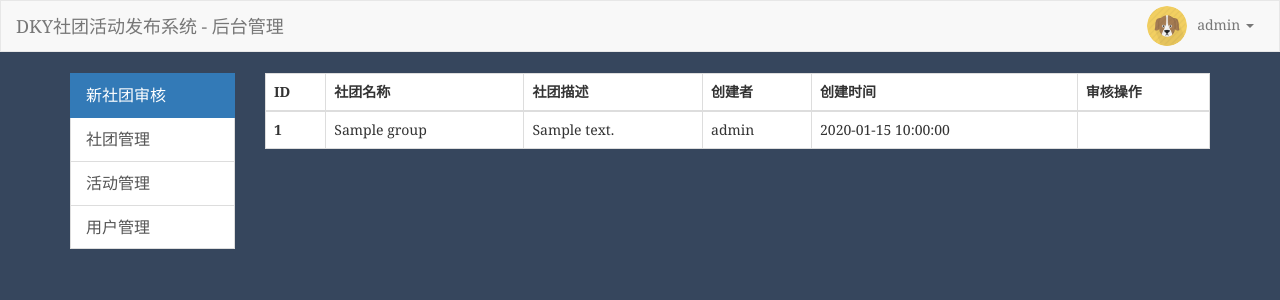
After one commit to cash2one/dky, a Flask app: page /admin/group in a window 1280 px wide. The commit adds this page. Shown: the top 300 px of the page. Run offline with Flask 2, Linux system fonts and the light colour scheme; a user stored in the database is signed in; data comes from the database, SQL or seed files in the repository; tables that the repository leaves empty hold one stand-in row (values such as "Sample post"); some libraries are stand-ins or nearby versions.

Commit message:
60 points

```diff
--- a/zoo/admin/views.py
+++ b/zoo/admin/views.py
@@ -1,4 +1,15 @@
 from flask import Blueprint
+from flask import render_template
 from flask_login import login_required
+from zoo.utils.access_control import admin_required
+from zoo.group.models import Group
+
 
 admin = Blueprint("admin", __name__)
+
+@admin.route("/group")
+@login_required
+@admin_required
+def admin_verify():
+    groups = Group.query.all()
+    return render_template("admin/verify.html", groups=groups)
--- a/zoo/app.py
+++ b/zoo/app.py
@@ -7,6 +7,7 @@ from zoo.user.views import user
 from zoo.group.views import group
 from zoo.activity.views import activity
 from zoo.reply.views import reply
+from zoo.admin.views import admin
 
 from zoo.user.models import User
 
@@ -36,6 +37,7 @@ def create_app(config=None):
 
 def configure_blueprints(app):
     app.register_blueprint(site, url_prefix=app.config["SITE_URL_PREFIX"])
+    app.register_blueprint(admin, url_prefix=app.config["ADMIN_URL_PREFIX"])
     app.register_blueprint(user, url_prefix=app.config["USER_URL_PREFIX"])
     app.register_blueprint(group, url_prefix=app.config["GROUP_URL_PREFIX"])
     app.register_blueprint(activity, url_prefix=app.config["ACTIVITY_URL_PREFIX"])
--- a/zoo/configs/default.py
+++ b/zoo/configs/default.py
@@ -32,3 +32,4 @@ class DefaultConfig(object):
     GROUP_URL_PREFIX = "/group"
     ACTIVITY_URL_PREFIX = "/activity"
     REPLY_URL_PREFIX = "/reply"
+    ADMIN_URL_PREFIX = "/admin"
--- a/zoo/site/views.py
+++ b/zoo/site/views.py
@@ -68,7 +68,7 @@ def login():
                     if user.role == 1:
                         login_user(user, remember=True)
                         flash('管理员登陆成功', 'info')
-                        return render_template("admin/index.html")
+                        return redirect(url_for('admin.admin_verify'))
                     else:
                         flash('你不是管理员', 'info')
                         return redirect(url_for('site.login'))
--- a/zoo/static/css/zoo.site.css
+++ b/zoo/static/css/zoo.site.css
@@ -5,6 +5,9 @@ body{
     font-family: Georgia, "Times New Roman", "Microsoft YaHei", "微软雅黑", STXihei, "华文细黑", serif;
 }
 
+table{
+    background-color: #fff;
+}
 textarea{
     resize: none;
 }
--- a/zoo/templates/admin/layout.html
+++ b/zoo/templates/admin/layout.html
@@ -24,10 +24,7 @@
                 <a class="navbar-brand" href="{{ url_for('site.index') }}">{{ config['SITE_NAME'] }} - 后台管理</a>
             </div>
             <div class="collapse navbar-collapse">
-                <ul class="nav navbar-nav">
-                    <li class="active"><a href="#">小组管理</a></li>
-                    <li><a href="#">成员管理</a></li>
-                </ul>
+
 
                 <ul class="nav navbar-nav navbar-right">
                     <li style="position: relative;"></li>
--- /dev/null
+++ b/zoo/templates/admin/verify.html
@@ -0,0 +1,45 @@
+{% extends "admin/layout.html" %}
+{% block body %}
+    <div class="row">
+        <div class="col-md-2">
+            <ul class="list-group">
+                <div class="list-group">
+                  <a href="{{ url_for('admin.admin_verify') }}" class="list-group-item active">新社团审核</a>
+                  <a href="#" class="list-group-item">社团管理</a>
+                  <a href="#" class="list-group-item">活动管理</a>
+                  <a href="#" class="list-group-item">用户管理</a>
+                </div>
+            </ul>
+        </div>
+        <div class="col-md-10">
+            <table class="table table-bordered table-hover">
+                <thead>
+                    <tr>
+                        <th>ID</th>
+                        <th>社团名称</th>
+                        <th>社团描述</th>
+                        <th>创建者</th>
+                        <th>创建时间</th>
+                        <th>审核操作</th>
+                    </tr>
+                </thead>
+                <tbody>
+                    {% if not groups %}
+                        暂时没有新创建的社团需要审核
+                    {% else %}
+                         {% for group in groups %}
+                            <tr>
+                                <th>{{ group.id }}</th>
+                                <td>{{ group.name }}</td>
+                                <td>{{ group.description }}</td>
+                                <td>{{ group.creator.username }}</td>
+                                <td>{{ group.created_at }}</td>
+                            </tr>
+                         {% endfor %}
+                    {% endif %}
+                </tbody>
+            </table>
+        </div>
+    </div>
+
+{% endblock %}
--- /dev/null
+++ b/zoo/utils/access_control.py
@@ -0,0 +1,12 @@
+from flask_login import current_user
+from functools import wraps
+from flask import abort
+
+
+def admin_required(func):
+    @wraps(func)
+    def decorated_view(*args, **kwargs):
+        if not current_user.role == 1:
+            abort(403)
+        return func(*args, **kwargs)
+    return decorated_view
```
Also changed, not shown: zoo/templates/admin/index.html (deleted, +0 -10 lines).
